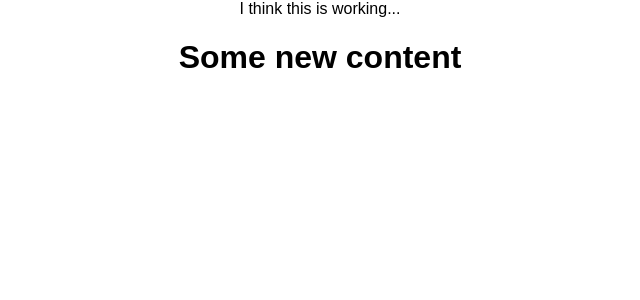
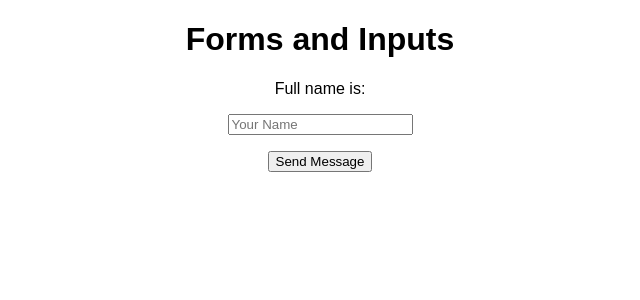
Before and after one commit to DmitryGulitsky/Studying-ReactJS-CodingEntrepreneurs, a React (Create React App) app in the folder try-reactjs/: page / in a window 1280 px wide. Shown: the top 300 px of the page, without its empty margins (320-960 px from the left). Built offline with nearby package versions, Linux system fonts and the light colour scheme.

Commit message:
Add form

```diff
--- a/try-reactjs/src/App.js
+++ b/try-reactjs/src/App.js
@@ -2,7 +2,8 @@ import React, { Component } from 'react'
 // import PostSorting from './posts/PostSorting'
 // import LifeCycle from './learn/LifeCicle'
 // import Timer from './learn/Timer'
-import WelcomeHereDialog, {AlertBox, SubItem} from './learn/ParentWrapper'
+// import WelcomeHereDialog, {AlertBox, SubItem} from './learn/ParentWrapper'
+import FormsAndInputs from './learn/FormsAndInputs'
 
 import './App.css'
 
@@ -10,8 +11,7 @@ class App extends Component {
   render () {
     return (
       <div className='App'>
-        <AlertBox alertType='danger'>I think this is working...</AlertBox>
-        <WelcomeHereDialog />
+        <FormsAndInputs />
       </div>
     )
   }
--- /dev/null
+++ b/try-reactjs/src/learn/FormsAndInputs.js
@@ -0,0 +1,48 @@
+import React, { Component } from 'react'
+
+class FormsAndInputs extends Component {
+  constructor(props){
+    super(props)
+    this.state = {
+      fullName: ''
+    }
+  }
+
+
+  handleSubmit = (event) => {
+    event.preventDefault()
+    const data = this.state
+    console.log("Final data is", data)
+  }
+
+  handleInputChange = (event) => {
+    event.preventDefault()
+    console.log(event)
+    console.log(event.target.name)
+    console.log(event.target.value)
+    this.setState({
+      [event.target.name]: event.target.value
+    })
+  }
+
+  // componentDidMount(){
+  //     this.setState({
+  //        fullName: "Justin"
+  //    })
+  // }
+  render () {
+    const {fullName} = this.state
+    return (
+      <div>
+        <h1>Forms and Inputs</h1>
+        <p>Full name is: {fullName}</p>
+        <form onSubmit={this.handleSubmit}>
+          <p><input type='text' placeholder='Your Name' value={fullName} name='fullName' onChange={this.handleInputChange} /></p>
+          <p><button>Send Message</button></p>
+        </form>
+      </div>
+    )
+  }
+}
+
+export default FormsAndInputs
```
